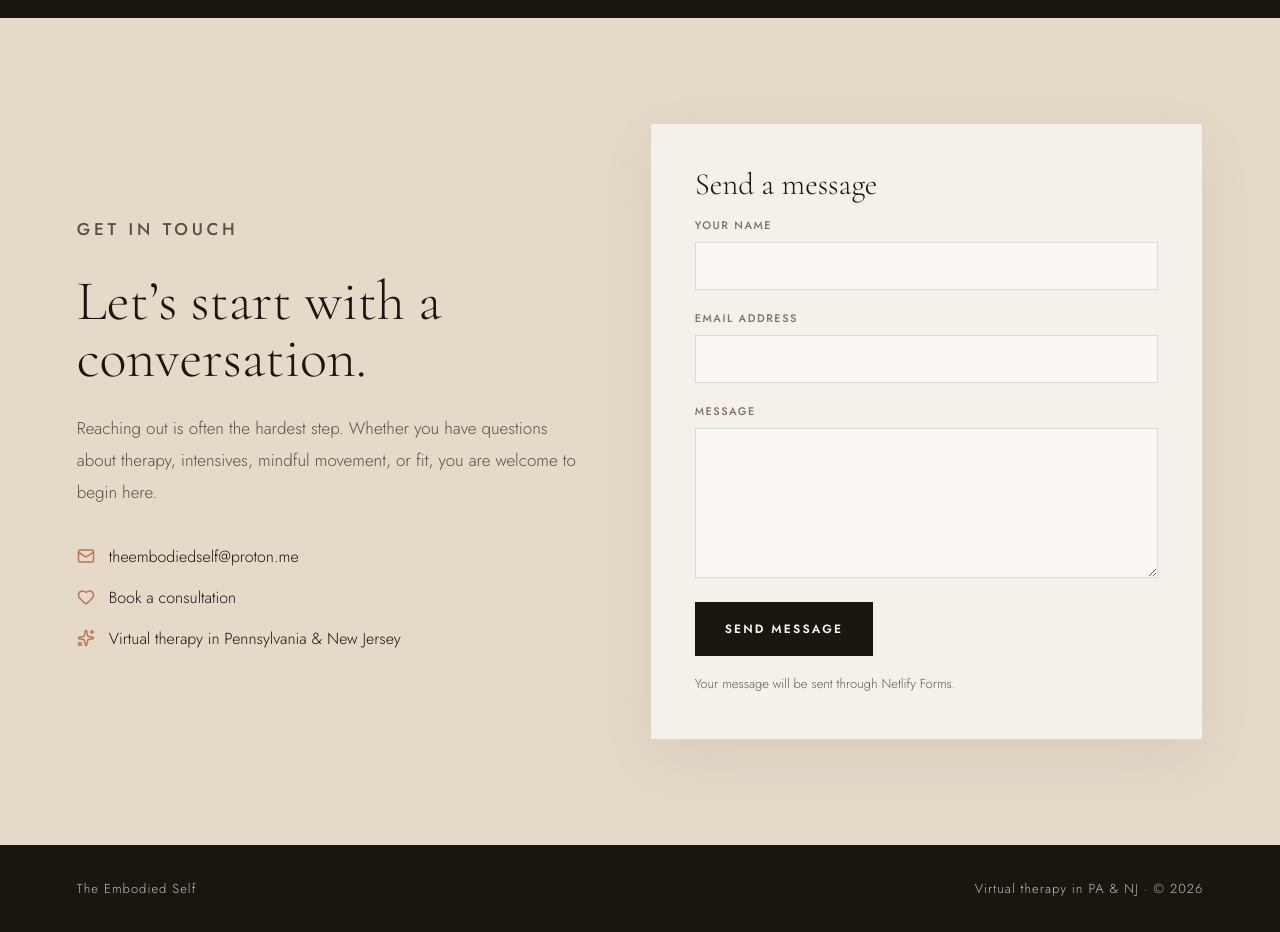
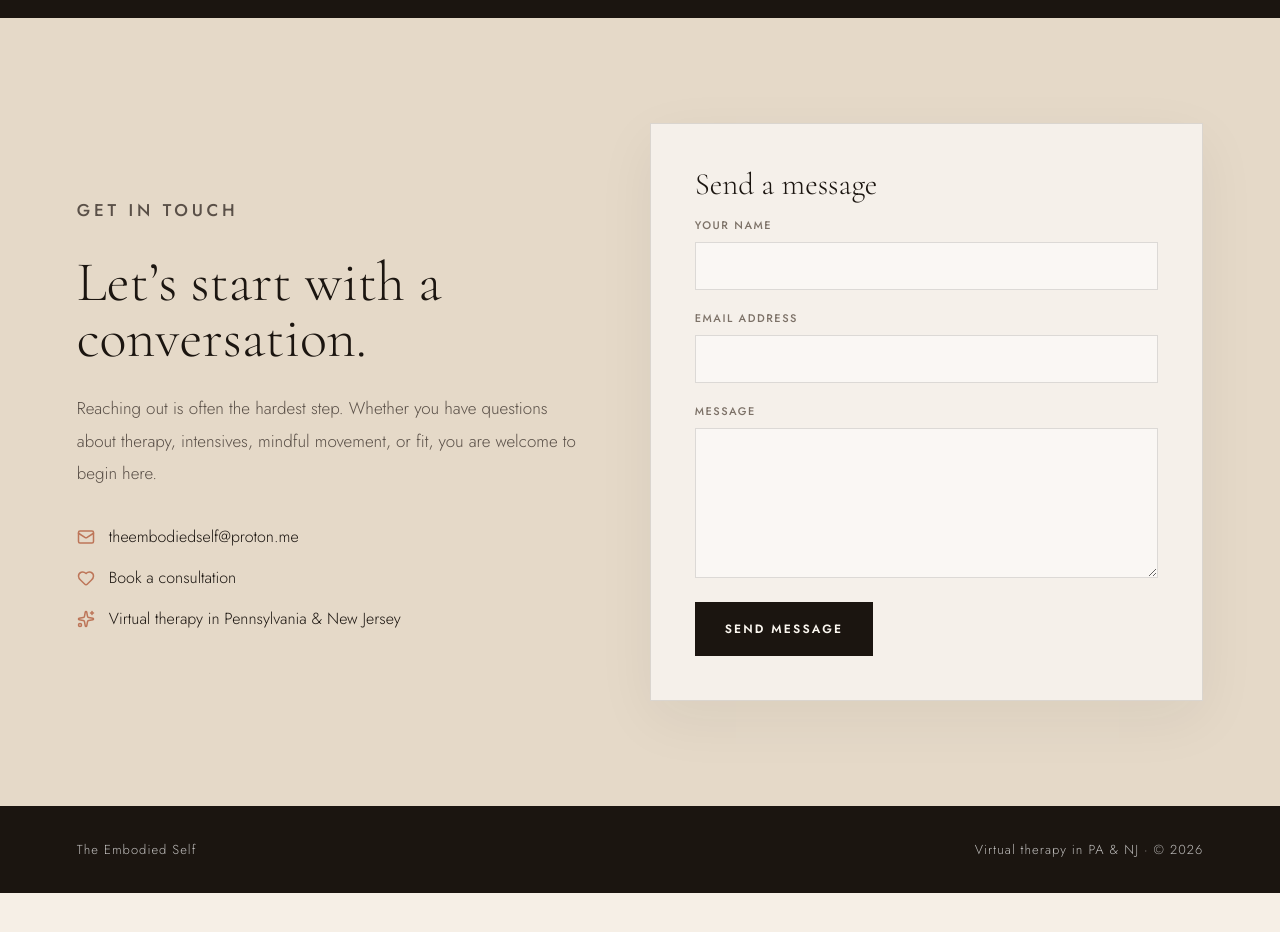
Before and after one commit to tifjasmine/the-embodied-self, a React (Vite) app: page / in a window 1280 px wide. Shown: the part 4740-5672 px from the top of the page. After the commit the page ends 5633 px from the top, so only its background shows below. Built offline with nearby package versions, Linux system fonts and the light colour scheme.

Commit message:
Update main.jsx

```diff
--- a/src/main.jsx
+++ b/src/main.jsx
@@ -342,6 +342,7 @@ function Contact() {
           method="POST"
           data-netlify="true"
           netlify-honeypot="bot-field"
+          action="/thank-you/"
         >
           <input type="hidden" name="form-name" value="contact" />
           <p className="hiddenField">
@@ -371,10 +372,6 @@ function Contact() {
           <button className="button dark" type="submit">
             Send Message
           </button>
-
-          <p className="formNote">
-            Your message will be sent through Netlify Forms.
-          </p>
         </form>
       </div>
     </section>
```
